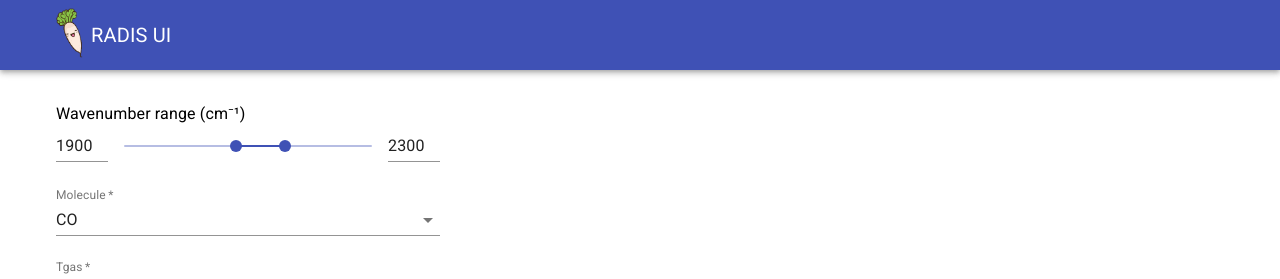
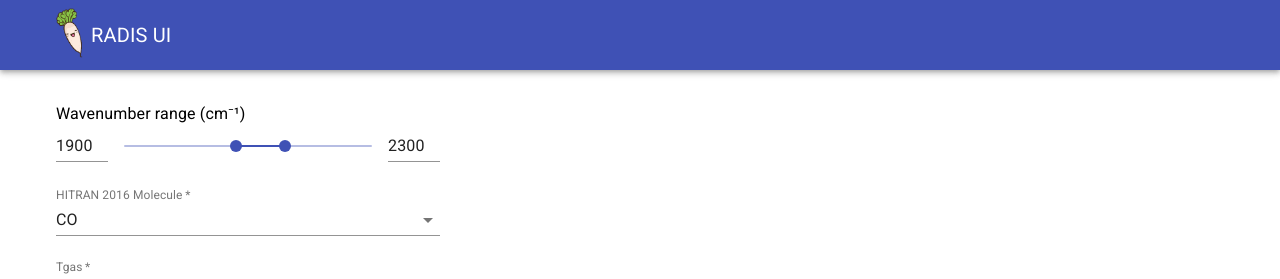
Before and after one commit to arunavabasucom/radis-app, a React (Create React App) app in the folder frontend/: page / in a window 1280 px wide. Shown: the top 279 px of the page. Built offline with nearby package versions, Linux system fonts and the light colour scheme; no server answers.

Commit message:
Reword "Molecule" to "HITRAN 2016 Molecule" (#128)

```diff
--- a/frontend/src/components/MoleculeSelector.tsx
+++ b/frontend/src/components/MoleculeSelector.tsx
@@ -42,7 +42,7 @@ const MoleculeSelector: React.FC<MoleculeSelectorProps> = ({
         <TextField
           {...params}
           required
-          label="Molecule"
+          label="HITRAN 2016 Molecule"
           error={moleculeValidationError !== undefined}
           helperText={moleculeValidationError}
         />
```
